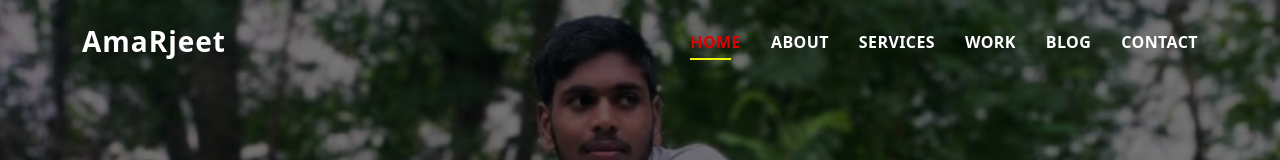
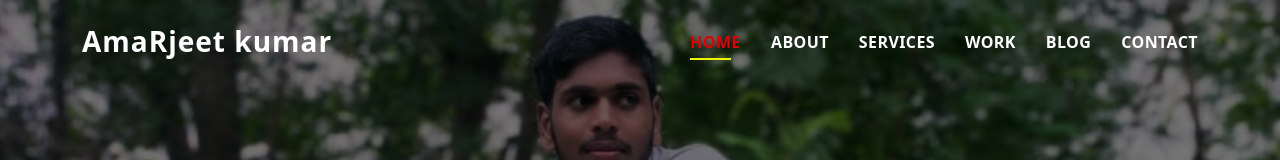
Before and after one commit to Amarjeet0007/akdigital, a plain HTML site: page index.html in a window 1280 px wide. Shown: the top 160 px of the page. Drawn offline with Linux system fonts and the light colour scheme.

Commit message:
logo name

```diff
--- a/index.html
+++ b/index.html
@@ -35,7 +35,7 @@
   <!-- ======= Header ======= -->
   <header id="header" class="fixed-top">
     <div class="container d-flex align-items-center justify-content-between">
-      <h1 class="logo"><a href="index.html">AmaRjeet</a></h1>
+      <h1 class="logo"><a href="index.html">AmaRjeet kumar</a></h1>
       <!-- Uncomment below if you prefer to use an image logo -->
       <!-- <a href="index.html" class="logo"><img src="assets/img/logo.png" alt="" class="img-fluid"></a>-->
 
```
